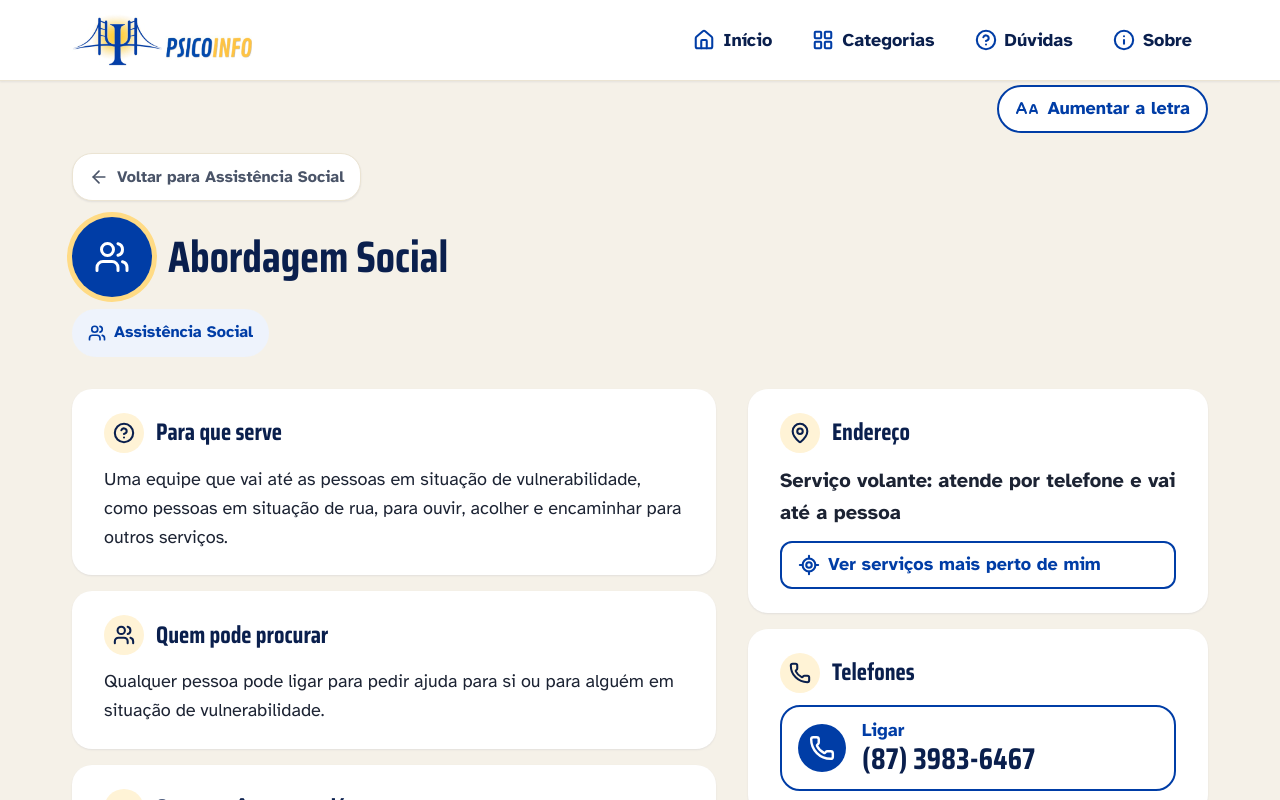
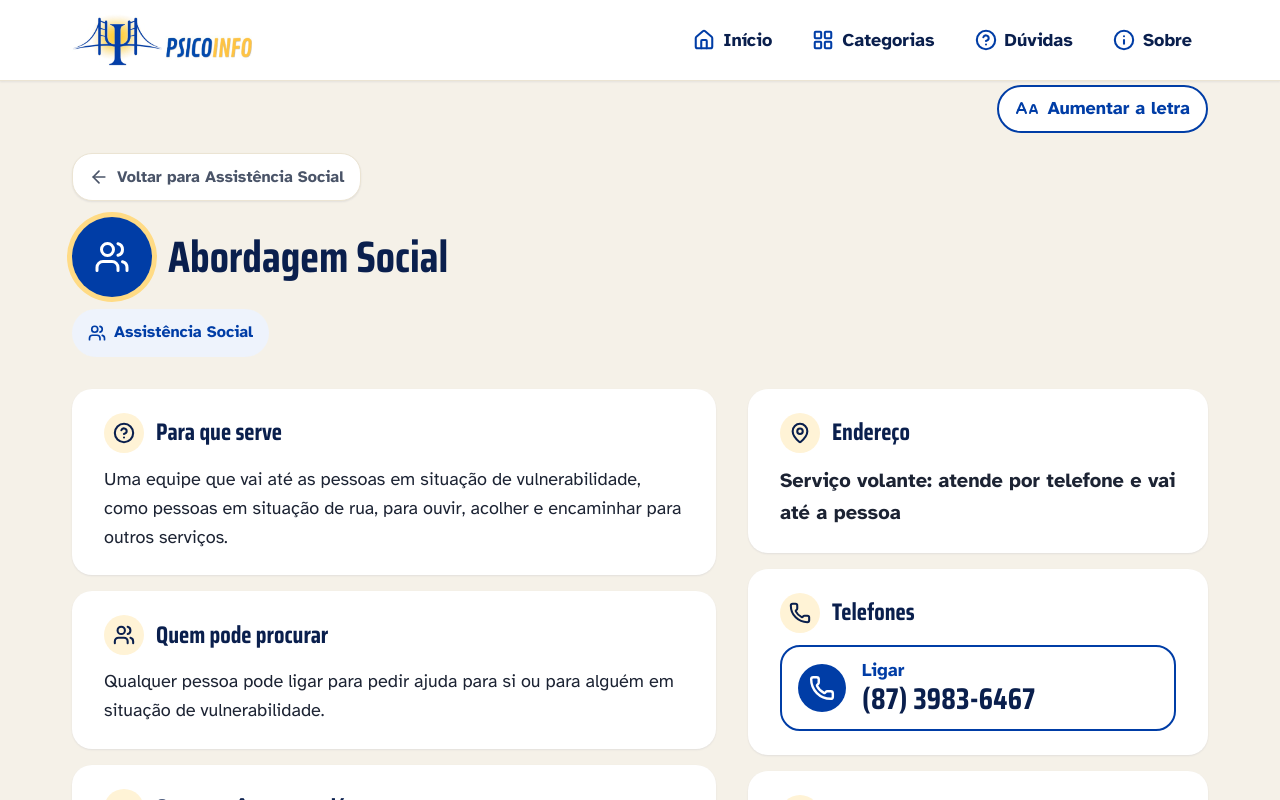
Before and after one commit to PsicoinfoTeam/psicoinfo, a React (Vite) app: page /servico/abordagem-social in a window 1280 px wide. Shown: the top 800 px of the page. Built offline with nearby package versions, Linux system fonts and the light colour scheme.

Commit message:
fix: atalho perto de mim só em CRAS e UBS

```diff
--- a/src/components/NearbyLink.tsx
+++ b/src/components/NearbyLink.tsx
@@ -3,23 +3,21 @@ import { Link } from 'react-router-dom';
 import type { TipoProximo } from '../data/servicos';
 import styles from './NearbyLink.module.css';
 
+const ROTULO_POR_TIPO: Record<TipoProximo, string> = {
+  cras: 'Ver CRAS mais perto de mim',
+  ubs: 'Ver postos de saúde mais perto de mim',
+};
+
 interface NearbyLinkProps {
-  tipo?: TipoProximo;
-  rotulo?: string;
+  tipo: TipoProximo;
 }
 
 /** Atalho para a tela "Perto de mim". */
-function NearbyLink({
-  tipo = 'todos',
-  rotulo = 'Ver serviços mais perto de mim',
-}: NearbyLinkProps) {
-  const destino =
-    tipo === 'todos' ? '/perto-de-mim' : `/perto-de-mim?tipo=${tipo}`;
-
+function NearbyLink({ tipo }: NearbyLinkProps) {
   return (
-    <Link to={destino} className={styles.link}>
+    <Link to={`/perto-de-mim?tipo=${tipo}`} className={styles.link}>
       <LocateFixed aria-hidden="true" size={22} strokeWidth={2.25} />
-      <span>{rotulo}</span>
+      <span>{ROTULO_POR_TIPO[tipo]}</span>
     </Link>
   );
 }
--- a/src/pages/Busca.tsx
+++ b/src/pages/Busca.tsx
@@ -8,7 +8,8 @@ import NearbyLink from '../components/NearbyLink';
 import SearchBar from '../components/SearchBar';
 import ServiceList from '../components/ServiceList';
 import SuggestionChips from '../components/SuggestionChips';
-import { buscar } from '../data/busca';
+import { buscar, normalizar } from '../data/busca';
+import type { TipoProximo } from '../data/servicos';
 import { useDados } from '../hooks/useDados';
 import { useTituloPagina } from '../hooks/useTituloPagina';
 import styles from './Busca.module.css';
@@ -20,6 +21,20 @@ function Busca() {
   const vazia = termo === '';
 
   useTituloPagina(termo ? `Busca: ${termo}` : 'Buscar serviços');
+
+  const palavras = normalizar(termo).split(' ');
+  const tipoPertoDeMim: TipoProximo | null =
+    busca.status === 'ok' && busca.dados.tipo === 'resultados'
+      ? palavras.includes('cras') ||
+        busca.dados.servicos.some((s) => s.sigla === 'CRAS')
+        ? 'cras'
+        : palavras.includes('ubs') ||
+            palavras.includes('posto') ||
+            palavras.includes('saude') ||
+            busca.dados.servicos.some((s) => s.sigla === 'UBS')
+          ? 'ubs'
+          : null
+      : null;
 
   return (
     <div className={styles.pagina}>
@@ -45,9 +60,11 @@ function Busca() {
                 ? 'Encontramos 1 serviço.'
                 : `Encontramos ${busca.dados.servicos.length} serviços.`}
             </output>
-            <div className={styles.pertoDeMim}>
-              <NearbyLink />
-            </div>
+            {tipoPertoDeMim && (
+              <div className={styles.pertoDeMim}>
+                <NearbyLink tipo={tipoPertoDeMim} />
+              </div>
+            )}
             <ServiceList servicos={busca.dados.servicos} nivelTitulo="h2" />
           </section>
         )}
--- a/src/pages/Servico.tsx
+++ b/src/pages/Servico.tsx
@@ -20,11 +20,7 @@ import NearbyLink from '../components/NearbyLink';
 import PendingPhone from '../components/PendingPhone';
 import ServiceActionBar from '../components/ServiceActionBar';
 import { normalizar } from '../data/busca';
-import {
-  buscarCategoria,
-  buscarServico,
-  validarTipoProximo,
-} from '../data/servicos';
+import { buscarCategoria, buscarServico } from '../data/servicos';
 import { nomePorExtenso } from '../data/siglas';
 import { useDados } from '../hooks/useDados';
 import { useTituloPagina } from '../hooks/useTituloPagina';
@@ -138,9 +134,8 @@ function PaginaServico({ servico, categorias }: PaginaServicoProps) {
                 </p>
               )}
               {servico.mapaQuery && <MapButton mapaQuery={servico.mapaQuery} />}
-              <NearbyLink
-                tipo={validarTipoProximo(servico.categoriaPrincipal)}
-              />
+              {servico.sigla === 'CRAS' && <NearbyLink tipo="cras" />}
+              {servico.sigla === 'UBS' && <NearbyLink tipo="ubs" />}
             </InfoSection>
 
             <InfoSection id="bloco-telefones" titulo="Telefones" icone={Phone}>
```
